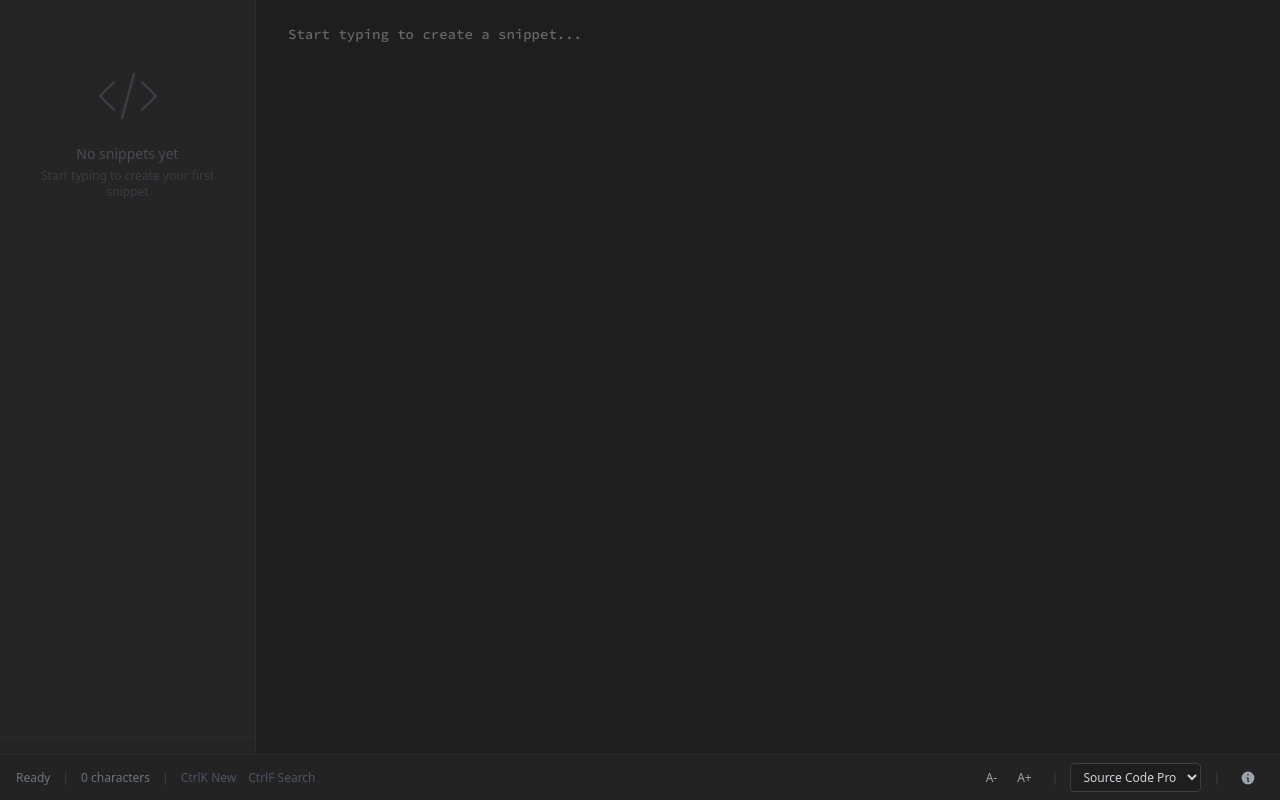
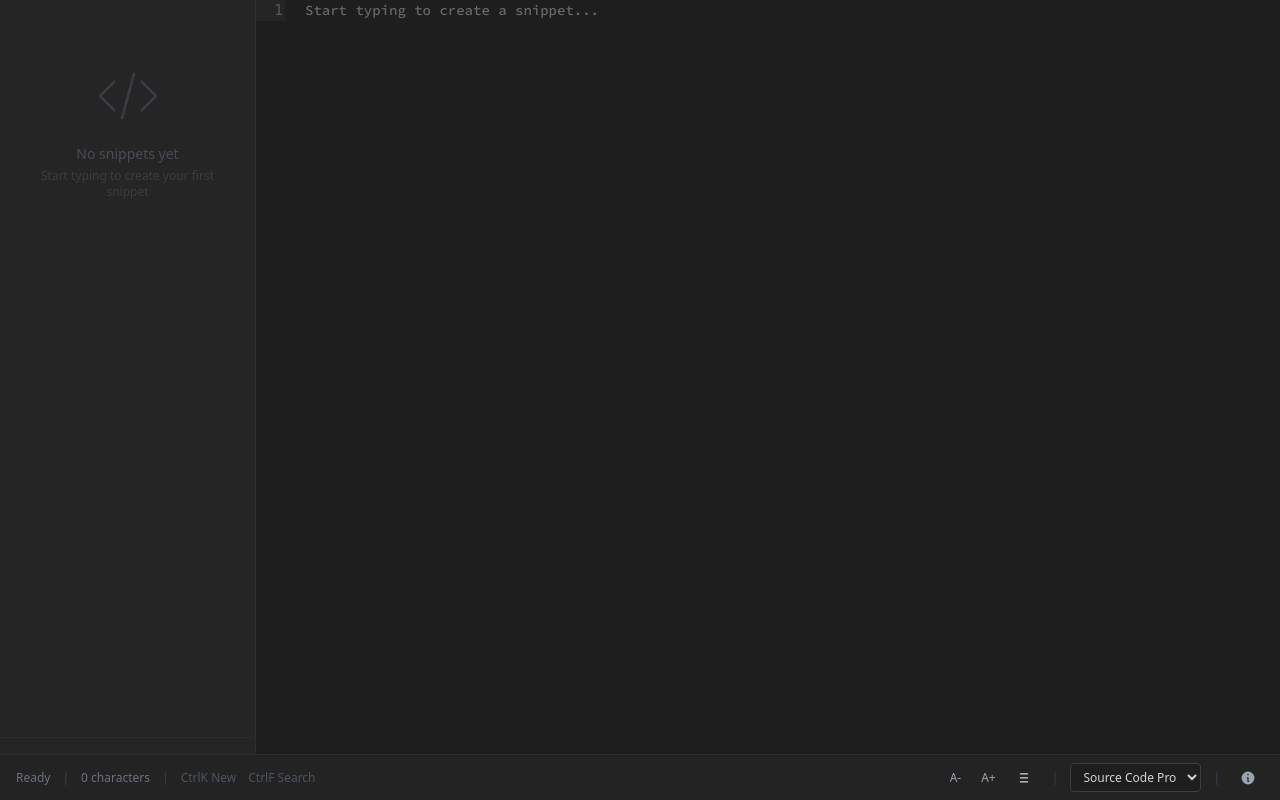
Before and after one commit to wrlannen/snippets, a website: page public/index.html in a window 1280 px wide. Drawn offline with nearby package versions, Linux system fonts and the light colour scheme.

Commit message:
feat: Add line numbers feature with toggle button and update styling for current line highlight

```diff
--- a/public/app.js
+++ b/public/app.js
@@ -5,8 +5,10 @@ const DEFAULT_FONT_SIZE = 15;
 const MIN_FONT_SIZE = 10;
 const MAX_FONT_SIZE = 24;
 const DEFAULT_FONT_FAMILY = "'Source Code Pro', monospace";
+const DEFAULT_LINE_NUMBERS = true;
 
 let els;
+let lineNumbersEl;
 let activeId = null;
 let lastRenderIds = [];
 let pendingDeleteId = null;
@@ -66,7 +68,8 @@ function loadSettings() {
   const parsed = safeJsonParse(raw, {});
   return {
     fontSize: parsed.fontSize ?? DEFAULT_FONT_SIZE,
-    fontFamily: parsed.fontFamily ?? DEFAULT_FONT_FAMILY
+    fontFamily: parsed.fontFamily ?? DEFAULT_FONT_FAMILY,
+    lineNumbers: typeof parsed.lineNumbers === 'boolean' ? parsed.lineNumbers : DEFAULT_LINE_NUMBERS
   };
 }
 
@@ -84,6 +87,17 @@ function applyFontSettings(settings) {
     els.content.style.fontSize = fontSize + "px";
     els.content.style.fontFamily = fontFamily;
     els.content.style.lineHeight = '1.4';
+    updateLineNumbers();
+  }
+  // Show/hide line numbers
+  if (lineNumbersEl) {
+    lineNumbersEl.style.display = settings.lineNumbers ? '' : 'none';
+    // Also update toggle button state if present
+    const toggleLineNumbersBtn = document.getElementById("toggleLineNumbers");
+    if (toggleLineNumbersBtn) {
+      toggleLineNumbersBtn.classList.toggle('text-gray-300', settings.lineNumbers);
+      toggleLineNumbersBtn.classList.toggle('text-gray-400', !settings.lineNumbers);
+    }
   }
 }
 
@@ -160,6 +174,39 @@ function updateCharCount() {
   els.charCount.textContent = len.toLocaleString() + " " + word;
 }
 
+function updateLineNumbers() {
+  if (!lineNumbersEl || !els?.content) return;
+  const settings = loadSettings();
+  if (!settings.lineNumbers) {
+    lineNumbersEl.innerHTML = '';
+    return;
+  }
+  const value = els.content.value || "";
+  const lines = value.split(/\r?\n/);
+  // Get computed style for line height and padding
+  const style = window.getComputedStyle(els.content);
+  const lineHeight = style.lineHeight;
+  const paddingTop = style.paddingTop;
+  lineNumbersEl.style.lineHeight = lineHeight;
+  lineNumbersEl.style.paddingTop = paddingTop;
+  // Match gutter font size to editor font size for alignment
+  lineNumbersEl.style.fontSize = style.fontSize;
+  // Highlight current line
+  let currentLine = 0;
+  if (typeof els.content.selectionStart === 'number') {
+    const before = els.content.value.slice(0, els.content.selectionStart);
+    currentLine = before.split(/\r?\n/).length - 1;
+  }
+  let html = "";
+  for (let i = 0; i < lines.length; i++) {
+    const cls = i === currentLine ? 'current-line' : '';
+    html += `<div class="${cls}" style="display:flex;align-items:center;justify-content:flex-end;height:1.4em;padding-right:2px;">${i + 1}</div>`;
+  }
+  lineNumbersEl.innerHTML = html;
+  // Sync scroll
+  lineNumbersEl.scrollTop = els.content.scrollTop;
+}
+
 
 function clearEditor() {
   activeId = null;
@@ -170,6 +217,7 @@ function clearEditor() {
 
   setStatus("Ready");
   updateCharCount();
+  updateLineNumbers();
 }
 
 function getEditorValue() {
@@ -240,6 +288,7 @@ function loadIntoEditor(id) {
   activeId = found.id;
   if (els && els.content) {
     els.content.value = found.content ?? "";
+    updateLineNumbers();
   }
 
   setStatus("Editing");
@@ -376,6 +425,20 @@ function initializeApp() {
     status: document.getElementById("status"),
     charCount: document.getElementById("charCount"),
   };
+  lineNumbersEl = document.getElementById("lineNumbers");
+
+  const toggleLineNumbersBtn = document.getElementById("toggleLineNumbers");
+  if (toggleLineNumbersBtn) {
+    toggleLineNumbersBtn.addEventListener("click", () => {
+      const settings = loadSettings();
+      const newSettings = { ...settings, lineNumbers: !settings.lineNumbers };
+      saveSettings(newSettings);
+      applyFontSettings(newSettings);
+      updateLineNumbers();
+    });
+    // Set initial state
+    applyFontSettings(loadSettings());
+  }
 
   if (!els.list || !els.content || !els.empty) {
     console.error("Critical DOM elements not found");
@@ -384,10 +447,19 @@ function initializeApp() {
 
   els.content.addEventListener("input", () => {
     updateCharCount();
-
+    updateLineNumbers();
     scheduleAutosave();
     debouncedRenderList();
   });
+  els.content.addEventListener("scroll", () => {
+    if (lineNumbersEl) lineNumbersEl.scrollTop = els.content.scrollTop;
+  });
+  els.content.addEventListener("click", updateLineNumbers);
+  els.content.addEventListener("keyup", updateLineNumbers);
+  els.content.addEventListener("select", updateLineNumbers);
+  // Initial render
+  applyFontSettings(loadSettings());
+  updateLineNumbers();
 
   els.search.addEventListener("input", () => {
     renderList();
--- a/public/index.html
+++ b/public/index.html
@@ -82,9 +82,15 @@
       </aside>
       <!-- Main Editor -->
       <main class="flex flex-1 flex-col bg-[#1e1e1e]">
-        <div class="flex-1 overflow-hidden relative">
+        <div class="flex-1 overflow-hidden relative flex">
+          <div id="lineNumbers" aria-hidden="true" class="select-none text-right pr-1 pt-0 pb-6 bg-[#1e1e1e] text-[#555] font-mono text-sm leading-[1.4] min-w-[2.2em]" style="user-select:none; pointer-events:none; position:relative;"></div>
           <textarea id="content" placeholder="Start typing to create a snippet..."
-            class="h-full w-full resize-none bg-[#1e1e1e] px-8 py-6 text-gray-300 outline-none placeholder:text-[#6b6b6b] placeholder:text-sm font-medium"></textarea>
+            class="h-full w-full resize-none bg-[#1e1e1e] pl-4 pr-8 pt-0 pb-6 text-gray-300 outline-none placeholder:text-[#6b6b6b] placeholder:text-sm font-medium" style="z-index:1;"></textarea>
+        <style>
+          #lineNumbers .current-line {
+            background: #252526;
+          }
+        </style>
         </div>
       </main>
     </div>
@@ -105,6 +111,12 @@
             title="Decrease font size">A-</button>
           <button id="increaseFont" class="px-2 py-1 rounded hover:bg-[#2d2d2d] text-gray-400 hover:text-gray-300"
             title="Increase font size">A+</button>
+          <button id="toggleLineNumbers" class="px-2 py-1 rounded hover:bg-[#2d2d2d] text-gray-400 hover:text-gray-300 flex items-center justify-center"
+            title="Toggle line numbers">
+            <svg xmlns="http://www.w3.org/2000/svg" viewBox="0 0 20 20" fill="currentColor" class="w-4 h-4">
+              <path d="M4.75 4.75a.75.75 0 0 1 .75-.75h9a.75.75 0 0 1 0 1.5h-9a.75.75 0 0 1-.75-.75Zm0 5a.75.75 0 0 1 .75-.75h9a.75.75 0 0 1 0 1.5h-9a.75.75 0 0 1-.75-.75Zm0 5a.75.75 0 0 1 .75-.75h9a.75.75 0 0 1 0 1.5h-9a.75.75 0 0 1-.75-.75Z" />
+            </svg>
+          </button>
         </div>
         <span class="text-gray-700">|</span>
         <select id="fontFamily"
```
